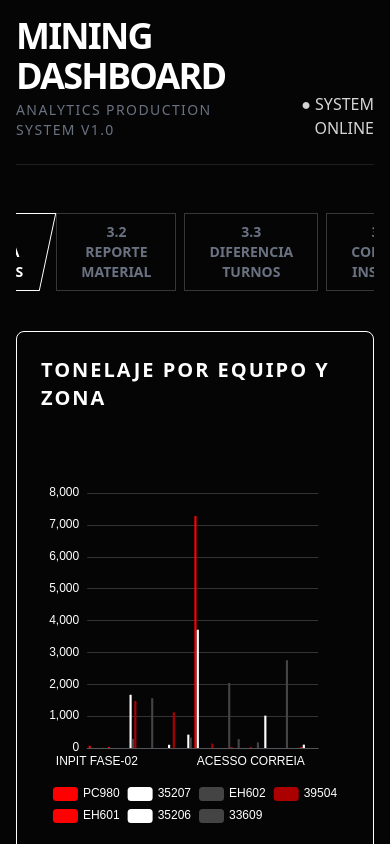
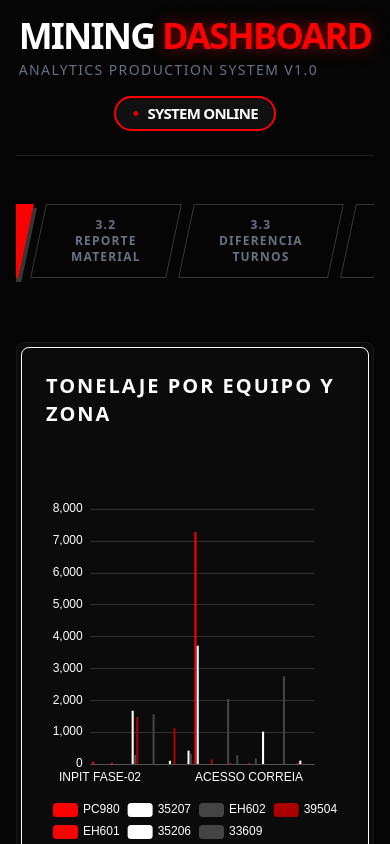
Before and after one commit to bytezer/zero-mining-dashboard, a React (Vite) app: page / in a window 390 px wide. Shown: the top 844 px of the page. Built offline with nearby package versions, Linux system fonts and the light colour scheme; a web font is replaced by a local one.

Commit message:
feat: Redesign App layout, header, navigation, and footer with updated styling and responsiveness.

```diff
--- a/src/App.tsx
+++ b/src/App.tsx
@@ -15,47 +15,60 @@ function App() {
   ];
 
   return (
-    <div className="min-h-screen bg-darkBg text-white p-4 md:p-8 font-sans">
-      <header className="mb-12 border-b border-white/10 pb-6 flex justify-between items-end">
+    /* min-h-screen + w-full + bg-dark-bg */
+    <div className="min-h-screen w-full bg-dark-bg text-white p-4 md:p-8 font-sans selection:bg-neon-red selection:text-white">
+      {/* Header */}
+      <header className="max-w-7xl mx-auto mb-12 border-b border-white/10 pb-6 flex flex-col md:flex-row justify-between items-center md:items-end gap-4">
         <div>
           <h1 className="text-4xl font-bold tracking-tighter">
-            MINING <span className="text-neonRed">DASHBOARD</span>
+            MINING{" "}
+            <span className="text-neon-red drop-shadow-[0_0_8px_rgba(255,0,0,0.5)]">
+              DASHBOARD
+            </span>
           </h1>
           <p className="text-gray-500 text-sm mt-1 uppercase tracking-widest">
             Analytics Production System v1.0
           </p>
         </div>
-        <div className="text-right">
-          <div className="text-neonRed animate-pulse">● SYSTEM ONLINE</div>
+        <div className="flex items-center gap-2 bg-white/5 px-4 py-1 rounded-full border border-neon-red border-2">
+          <span className="text-neon-red animate-pulse text-xs">●</span>
+          <span className="text-[15px]  uppercase tracking-tighter font-bold">
+            System Online
+          </span>
         </div>
       </header>
 
-      <nav className="flex justify-center gap-2 mb-8 overflow-x-auto pb-2">
+      {/* Navegación con Skew */}
+      <nav className="flex justify-center gap-3 mb-12 overflow-x-auto pb-4 no-scrollbar">
         {tabs.map((tab) => (
           <button
             key={tab.id}
             onClick={() => setActiveTab(tab.id)}
-            className={`px-6 py-2 text-sm font-bold uppercase transition-all duration-300 border ${
+            className={`relative px-8 py-3 text-xs font-bold uppercase transition-all duration-300 transform group ${
               activeTab === tab.id
-                ? "bg-neonRed border-neonRed text-white skew-x-[-12deg]"
-                : "border-white/20 text-gray-500 hover:border-white/50"
+                ? "bg-neon-red text-white -skew-x-12 border-none shadow-[4px_4px_0px_0px_rgba(255,255,255,0.2)]"
+                : "bg-transparent border border-white/20 text-gray-500 hover:border-neon-red hover:text-white -skew-x-12"
             }`}
           >
-            <span
-              className={activeTab === tab.id ? "skew-x-[12deg] block" : ""}
-            >
+            <span className="inline-block skew-x-12 tracking-widest">
               {tab.name}
             </span>
           </button>
         ))}
       </nav>
 
-      <main className="max-w-7xl mx-auto space-y-12">
-        {tabs.find((t) => t.id === activeTab)?.component}
+      {/* Contenedor de Contenido */}
+      <main className="max-w-7xl mx-auto min-h-[600px] animate-in fade-in duration-500">
+        <div className="bg-card-bg/50 backdrop-blur-sm border border-white/5 rounded-lg p-1">
+          {tabs.find((t) => t.id === activeTab)?.component}
+        </div>
       </main>
 
-      <footer className="mt-20 py-8 border-t border-white/5 text-center text-gray-600 text-[10px] uppercase tracking-widest">
-        Propiedad del Sistema de Control de Producción © 2024
+      {/* Footer */}
+      <footer className="max-w-7xl mx-auto mt-20 py-8 border-t border-white/5">
+        <div className="flex flex-col md:flex-row justify-between items-center gap-4 text-gray-600 text-[15px] uppercase tracking-[0.2em]">
+          <p>Prueba técnica by Zero [Jean Smith] © 2026</p>
+        </div>
       </footer>
     </div>
   );
```
